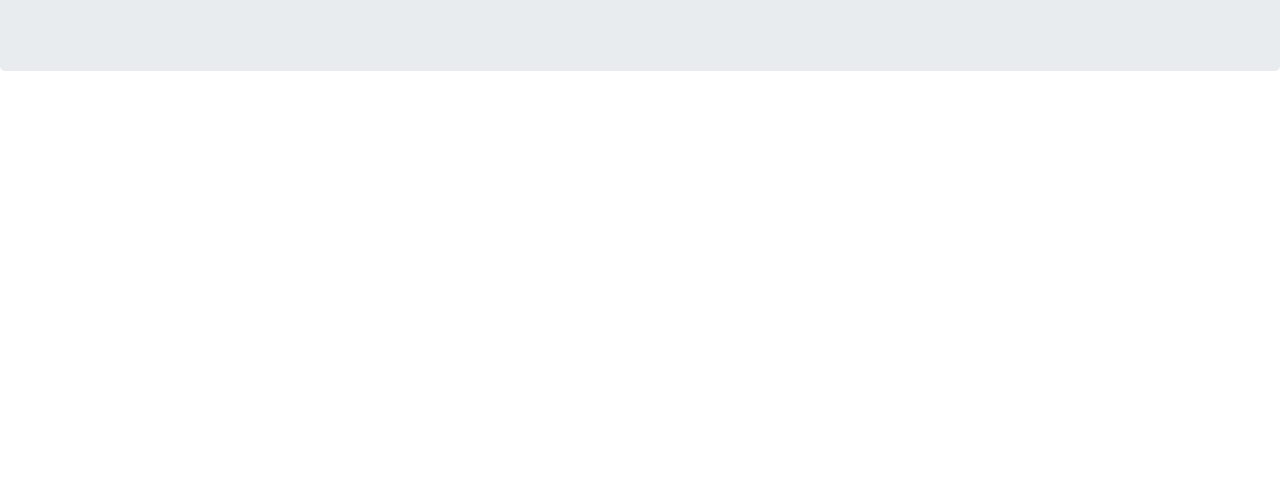
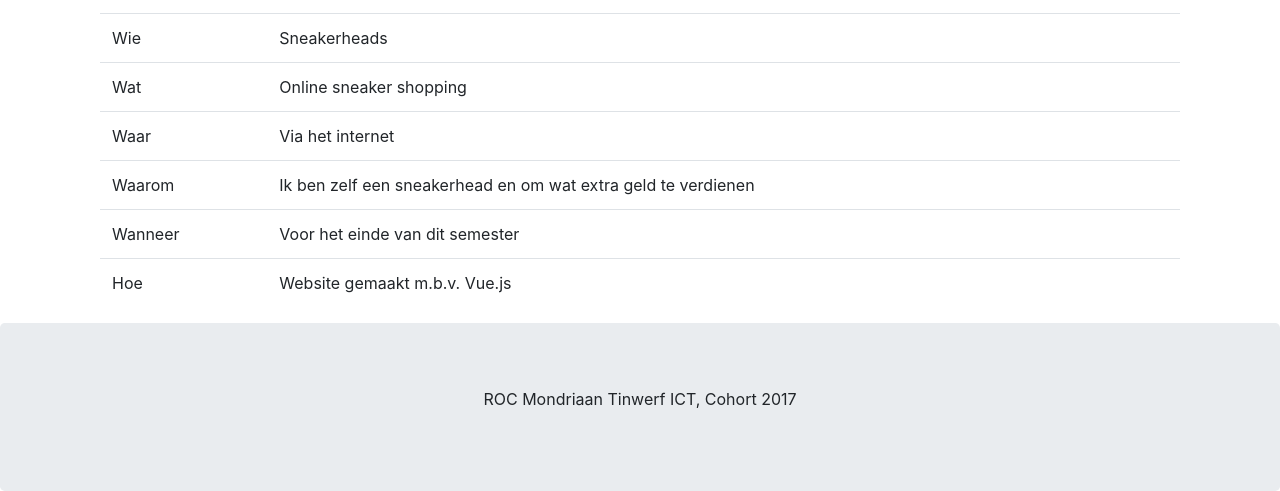
Before and after one commit to david1law/interactiondesign, a plain HTML site: page html/probleemstelling.html in a window 1280 px wide. Shown: the part 377-868 px from the top of the page. Before the commit the page ends 800 px from the top, so only its background shows below. Drawn offline with nearby package versions, Linux system fonts and the light colour scheme.

Commit message:
probleemstelling

```diff
--- a/html/probleemstelling.html
+++ b/html/probleemstelling.html
@@ -30,6 +30,44 @@
         </div>
     </nav>
 
+    <div class="container">
+        <h2>Het probleem</h2>
+        <P>In deze uitzonderlijke tijden wegends het Coronavirus (COVID-19) zitten we allemaal vaak thuis. Hierdoor raken veel mensen over de hele wereld snel verveeld. Ook willen veel mensen shoppen
+            wat nu dus helaas niet kan.
+        </P>
+
+        <div class="container">
+            <table class="table">
+                <tbody>
+                    <tr>
+                        <td>Wie</td>
+                        <td>Sneakerheads</td>
+                    </tr>
+                    <tr>
+                        <td>Wat</td>
+                        <td>Online sneaker shopping</td>
+                    </tr>
+                    <tr>
+                        <td>Waar</td>
+                        <td>Via het internet</td>
+                    </tr>
+                    <tr>
+                        <td>Waarom</td>
+                        <td>Ik ben zelf een sneakerhead en om wat extra geld te verdienen</td>
+                    </tr>
+                    <tr>
+                        <td>Wanneer</td>
+                        <td>Voor het einde van dit semester</td>
+                    </tr>
+                    <tr>
+                        <td>Hoe</td>
+                        <td>Website gemaakt m.b.v. Vue.js</td>
+                    </tr>
+                </tbody>
+            </table>
+        </div>
+    </div>
+
     <div class="jumbotron text-center" style="margin-bottom: 0">
         <p>ROC Mondriaan Tinwerf ICT, Cohort 2017</p>
     </div>
```
